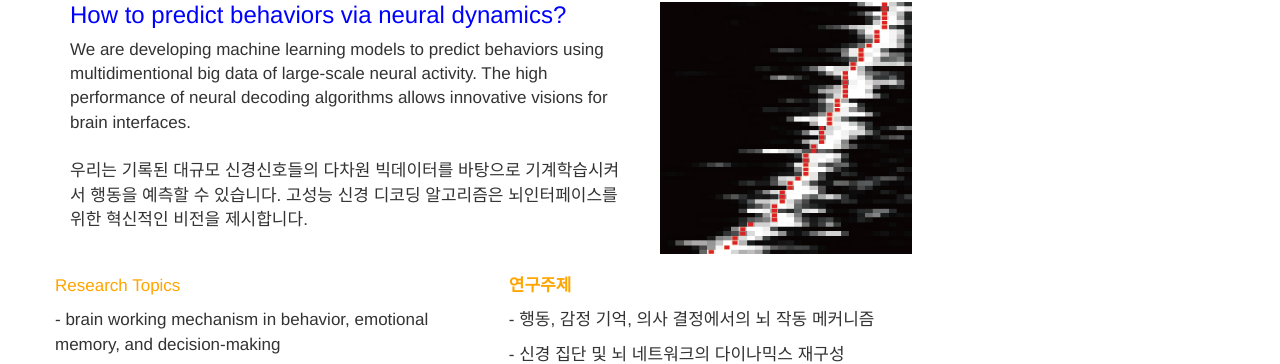
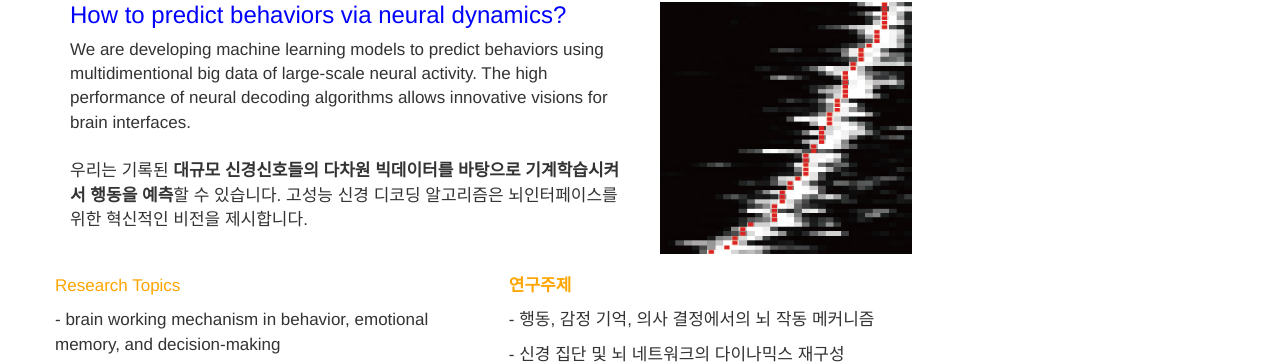
Before and after one commit to kleelab/kleelab.github.io, a Jekyll site: the page built from projects.html, in a window 1280 px wide. Shown: the part 1193-1557 px from the top of the page. Built offline with Jekyll 4.4.1, drawn with Linux system fonts in a browser that asks for light colours; nearby versions of some CDN libraries; a style sheet for code colours, icons or effects is not loaded.

Commit message:
Update projects.html

```diff
--- a/projects.html
+++ b/projects.html
@@ -36,7 +36,7 @@ layout: page
         <h3 class="heading"<p style="color:blue;">How to predict behaviors via neural dynamics?</p></h3>
         <div class="content"> We are developing machine learning models to predict behaviors using multidimentional big data of large-scale neural activity.  The high performance of neural decoding algorithms allows innovative visions for brain interfaces. </div>
         <br>
-        <div class="content"> 우리는 기록된 <b></b>대규모 신경신호들의 다차원 빅데이터를 바탕으로 기계학습시켜서 행동을 예측</b>할 수 있습니다. 고성능 신경 디코딩 알고리즘은 뇌인터페이스를 위한 혁신적인 비전을 제시합니다. </div>
+        <div class="content"> 우리는 기록된 <b>대규모 신경신호들의 다차원 빅데이터를 바탕으로 기계학습시켜서 행동을 예측</b>할 수 있습니다. 고성능 신경 디코딩 알고리즘은 뇌인터페이스를 위한 혁신적인 비전을 제시합니다. </div>
     </div>
     <div class="image col-md-4 col-sm-6 col-xs-12">
         <img class="img-responsive" alt="Project 2 illustration" src="../images/research3.jpg"/Align="right">
```
